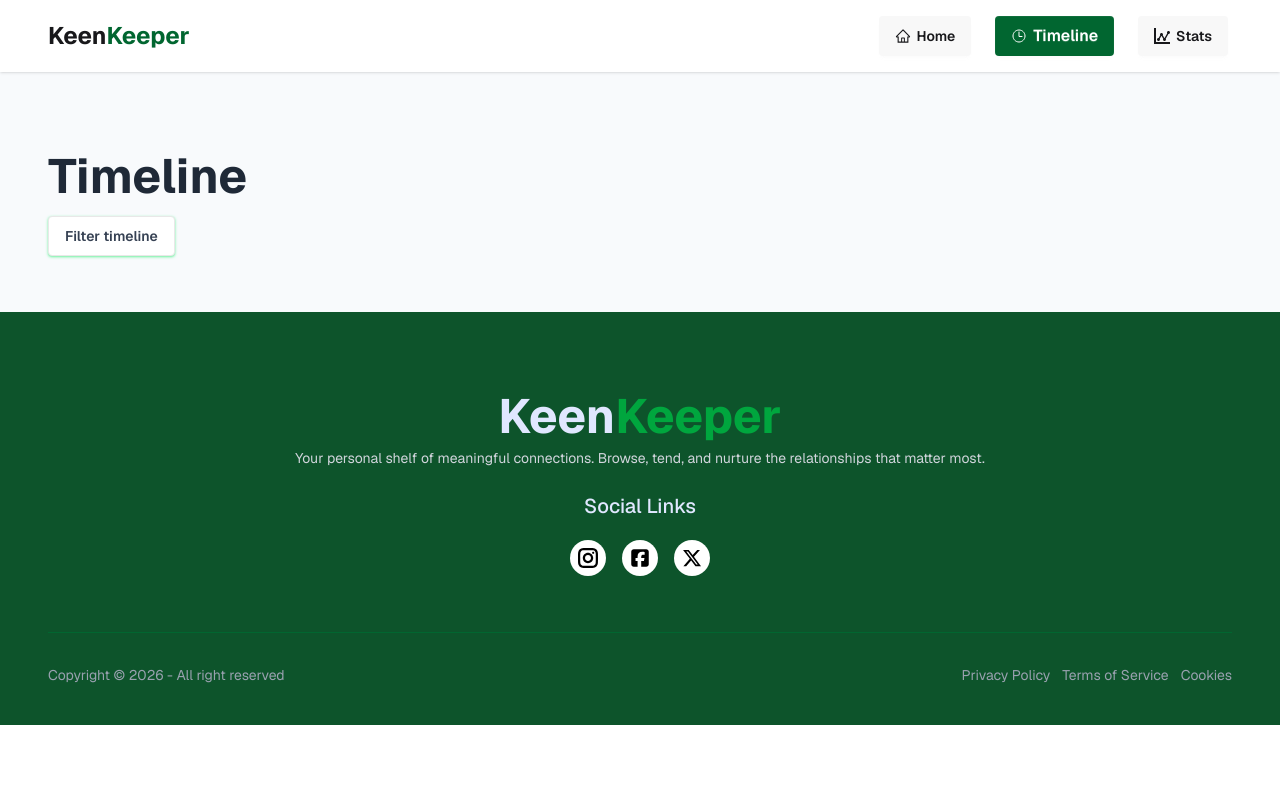
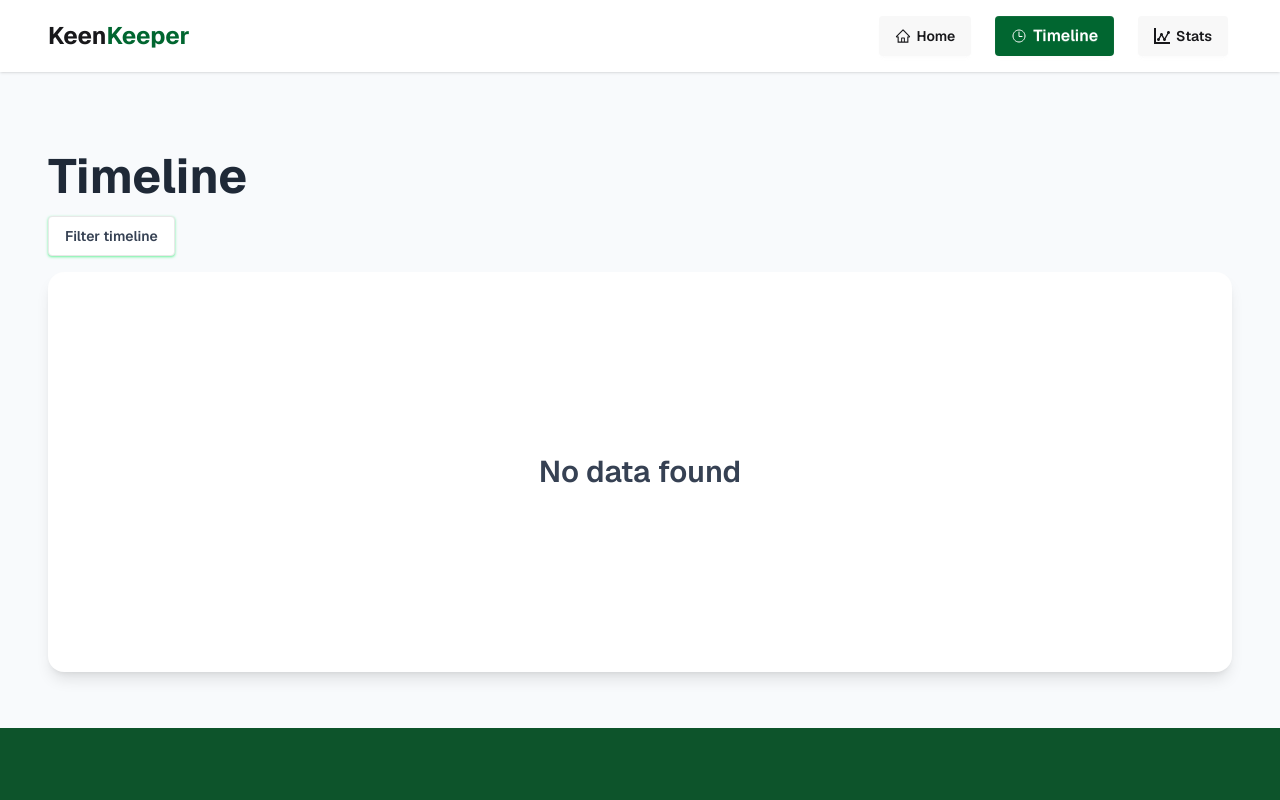
Before and after one commit to mahdihasanprogrammer/Assignment-7-Keen-Keeper, a React (Vite) app: page /timeline in a window 1280 px wide. Shown: the top 800 px of the page. Built offline with nearby package versions, Linux system fonts and the light colour scheme.

Commit message:
added no data found message whene timeline page is empty

```diff
--- a/src/context/friendContextPage/FriendContextPage.jsx
+++ b/src/context/friendContextPage/FriendContextPage.jsx
@@ -27,7 +27,7 @@ const [historyCallMsgVideo, setHistoryCallMsgVideo] = useState([]);
 
     const handleMessage = (currentFriend) =>{
 
-        toast.success(`💬 Message with ${currentFriend.name}`);
+        toast(`💬 Message with ${currentFriend.name}`);
 
         const updatedCurrentFriendData = {
             ...currentFriend,
@@ -41,7 +41,7 @@ const [historyCallMsgVideo, setHistoryCallMsgVideo] = useState([]);
 
     const handleVideo = (currentFriend) =>{
 
-        toast.success(`📹 Video with ${currentFriend.name}`);
+        toast(`📹 Video with ${currentFriend.name}`);
 
         const updatedCurrentFriendData = {
             ...currentFriend,
--- a/src/pages/timeline/TimeLinePage.jsx
+++ b/src/pages/timeline/TimeLinePage.jsx
@@ -9,8 +9,8 @@ import video_icon from '../../../public/video.png';
 
 const TimeLinePage = () => {
 
-      const {historyCallMsgVideo} = useContext(friendContext);
-
+    const {historyCallMsgVideo} = useContext(friendContext);
+    const [sort , setSort] = useState(false);
 
 
 
@@ -23,7 +23,13 @@ const TimeLinePage = () => {
             '>Filter timeline</button>
 
 
-            {/* timeline card */}
+            {historyCallMsgVideo.length ===0 &&
+             <div className=' bg-base-100
+              shadow-lg flex items-center justify-center p-5 md:p-10 rounded-2xl h-[50vh]'>
+                <h1 className='text-3xl  font-semibold text-gray-700'>No data found</h1>
+            </div>}
+
+            {/* timeline cards */}
             <div className='space-y-4'>
                 {
                 historyCallMsgVideo.map(history =>
```
